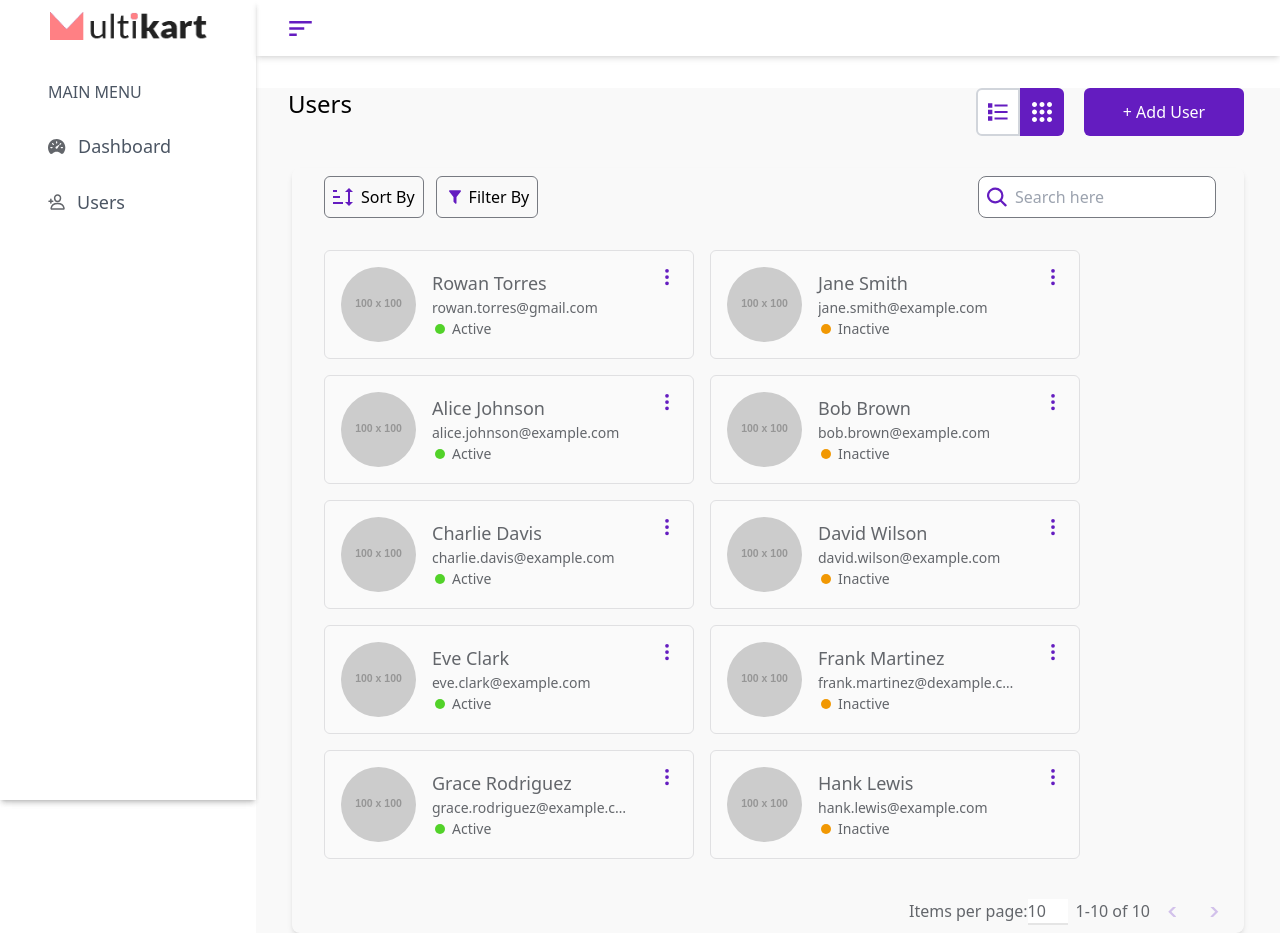
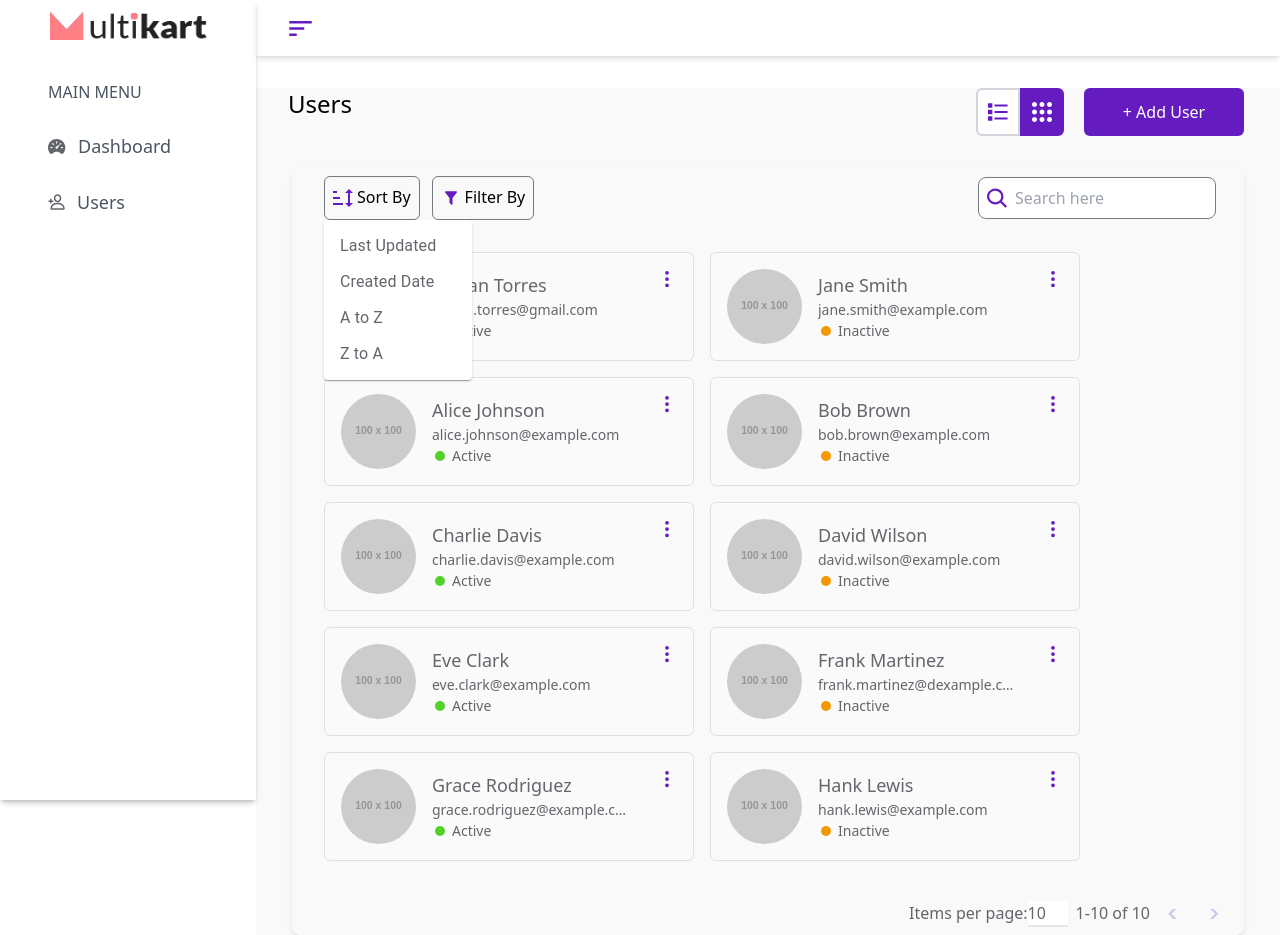
Before and after one commit to HT-shubhams/multikart_revised, a React (Vite) app: page / in a window 1280 px wide. Both pictures are taken after a click on the button "Sort By". Built offline with nearby package versions, Linux system fonts and the light colour scheme.

Commit message:
feat: design for the SortBy menu

```diff
--- a/package.json
+++ b/package.json
@@ -10,6 +10,9 @@
     "preview": "vite preview"
   },
   "dependencies": {
+    "@emotion/react": "^11.11.4",
+    "@emotion/styled": "^11.11.5",
+    "@mui/material": "^5.15.20",
     "classnames": "^2.5.1",
     "date-fns": "^3.6.0",
     "react": "^18.2.0",
--- /dev/null
+++ b/src/assets/icons/RightTickIcon.jsx
@@ -0,0 +1,19 @@
+import React from "react";
+
+export const RightTickIcon = ({ className }) => {
+  return (
+    <svg
+      xmlns="http://www.w3.org/2000/svg"
+      width="15"
+      height="12"
+      viewBox="0 0 15 12"
+      fill="none"
+      className={className}
+    >
+      <path
+        d="M15 1.20857L4.71429 11.4943L0 6.78L1.20857 5.57143L4.71429 9.06857L13.7914 0L15 1.20857Z"
+        fill="#0AD22A"
+      />
+    </svg>
+  );
+};
--- a/src/assets/icons/SortByIcon.jsx
+++ b/src/assets/icons/SortByIcon.jsx
@@ -1,6 +1,6 @@
 import React from "react";
 
-export const SortByIcon = ({ className }) => {
+const SortByIcon = ({ className }) => {
   return (
     <svg
       width="20"
@@ -17,3 +17,5 @@ export const SortByIcon = ({ className }) => {
     </svg>
   );
 };
+
+export default SortByIcon;
--- a/src/assets/icons/index.jsx
+++ b/src/assets/icons/index.jsx
@@ -14,3 +14,4 @@ export * from "./NextIcon";
 export * from "./PreviousIcon";
 export * from "./LeftArrowIcon";
 export * from "./RightArrowIcon";
+export * from "./RightTickIcon";
--- /dev/null
+++ b/src/components/SortByMenu.jsx
@@ -0,0 +1,142 @@
+import React, { useState, useRef, useEffect } from "react";
+import ClickAwayListener from "@mui/material/ClickAwayListener";
+import Grow from "@mui/material/Grow";
+import Paper from "@mui/material/Paper";
+import Popper from "@mui/material/Popper";
+import MenuItem from "@mui/material/MenuItem";
+import MenuList from "@mui/material/MenuList";
+import Stack from "@mui/material/Stack";
+import SortByIcon from "../assets/icons/SortByIcon";
+import { RightTickIcon } from "../assets/icons";
+
+const SortByMenu = ({ sortOption, setSortOption }) => {
+  const [open, setOpen] = useState(false);
+  const anchorRef = useRef(null);
+
+  const handleToggle = () => {
+    setOpen((prevOpen) => !prevOpen);
+  };
+
+  const handleClose = (event) => {
+    if (anchorRef.current && anchorRef.current.contains(event.target)) {
+      return;
+    }
+
+    setOpen(false);
+  };
+
+  const handleListKeyDown = (event) => {
+    if (event.key === "Tab") {
+      event.preventDefault();
+      setOpen(false);
+    } else if (event.key === "Escape") {
+      setOpen(false);
+    }
+  };
+
+  const handleMenuItemClick = (option) => {
+    setSortOption(option);
+    setOpen(false);
+  };
+
+  const isSelected = (option) => option === sortOption;
+
+  const prevOpen = useRef(open);
+  useEffect(() => {
+    if (prevOpen.current === true && open === false) {
+      anchorRef.current.focus();
+    }
+
+    prevOpen.current = open;
+  }, [open]);
+
+  return (
+    <Stack direction="row" spacing={2}>
+      <div>
+        <button
+          ref={anchorRef}
+          id="composition-button"
+          aria-controls={open ? "composition-menu" : undefined}
+          aria-expanded={open ? "true" : undefined}
+          aria-haspopup="true"
+          onClick={handleToggle}
+          className="flex rounded-md border border-[#777a81] p-2"
+        >
+          <SortByIcon className="my-1 md:mr-1" />
+          <span className="hidden md:inline">Sort By</span>
+        </button>
+        <Popper
+          open={open}
+          anchorEl={anchorRef.current}
+          role={undefined}
+          placement="bottom-start"
+          transition
+          disablePortal
+          style={{ zIndex: 1 }}
+        >
+          {({ TransitionProps, placement }) => (
+            <Grow
+              {...TransitionProps}
+              style={{
+                transformOrigin:
+                  placement === "bottom-start" ? "left top" : "left bottom",
+              }}
+            >
+              <Paper>
+                <ClickAwayListener onClickAway={handleClose}>
+                  <MenuList
+                    autoFocusItem={open}
+                    id="composition-menu"
+                    aria-labelledby="composition-button"
+                    onKeyDown={handleListKeyDown}
+                    className="text-xs text-[#63666b] md:text-sm"
+                    style={{ paddingRight: "20px" }} // Adjusted padding for reserved space
+                  >
+                    <MenuItem
+                      onClick={() => handleMenuItemClick("Option 1")}
+                      className="relative" // Reserved space class for alignment
+                    >
+                      Last Updated
+                      {isSelected("Option 1") && (
+                        <RightTickIcon className="absolute -right-4 h-3 w-4 text-[#0AD22A]" />
+                      )}
+                    </MenuItem>
+                    <MenuItem
+                      onClick={() => handleMenuItemClick("Option 2")}
+                      className="relative"
+                    >
+                      Created Date
+                      {isSelected("Option 2") && (
+                        <RightTickIcon className="absolute -right-4 h-3 w-4 text-[#0AD22A]" />
+                      )}
+                    </MenuItem>
+                    <MenuItem
+                      onClick={() => handleMenuItemClick("Option 3")}
+                      className="relative"
+                    >
+                      A to Z
+                      {isSelected("Option 3") && (
+                        <RightTickIcon className="absolute -right-4 h-3 w-4 text-[#0AD22A]" />
+                      )}
+                    </MenuItem>
+                    <MenuItem
+                      onClick={() => handleMenuItemClick("Option 4")}
+                      className="relative"
+                    >
+                      Z to A
+                      {isSelected("Option 4") && (
+                        <RightTickIcon className="absolute -right-4 h-3 w-4 text-[#0AD22A]" />
+                      )}
+                    </MenuItem>
+                  </MenuList>
+                </ClickAwayListener>
+              </Paper>
+            </Grow>
+          )}
+        </Popper>
+      </div>
+    </Stack>
+  );
+};
+
+export default SortByMenu;
--- a/src/components/UserList.jsx
+++ b/src/components/UserList.jsx
@@ -1,4 +1,4 @@
-import React, { useState } from "react";
+import React, { useState, useCallback } from "react";
 import { useNavigate } from "react-router-dom";
 import classNames from "classnames";
 import {
@@ -7,13 +7,14 @@ import {
   LeftArrowIcon,
   ListViewIcon,
   SearchIcon,
-  SortByIcon,
   RightArrowIcon,
 } from "../assets/icons";
 import UserListView from "./UserListView";
 import UserGridView from "./UserGridView";
 import useUserStore from "./useUserStore";
 import Pagination from "./Pagination";
+import SortByMenu from "./SortByMenu"; // Updated component name
+import SortByIcon from "../assets/icons/SortByIcon"; // Ensure this path matches where the SortByIcon component is located
 
 const UserList = () => {
   const [isInputFocused, setIsInputFocused] = useState(false);
@@ -22,6 +23,7 @@ const UserList = () => {
   const [searchQuery, setSearchQuery] = useState("");
   const [currentPage, setCurrentPage] = useState(1);
   const [itemsPerPage, setItemsPerPage] = useState(10);
+  const [sortOption, setSortOption] = useState(""); // New state for sorting option
 
   const users = useUserStore((state) => state.users);
 
@@ -30,6 +32,11 @@ const UserList = () => {
   const navigateAddUser = () => {
     navigate("/add-user");
   };
+
+  // Memoize the sorting function using useCallback
+  const handleSortOptionChange = useCallback((option) => {
+    setSortOption(option);
+  }, []);
 
   // Paginate the initial list of users
   const totalRecords = users.length;
@@ -81,11 +88,11 @@ const UserList = () => {
       </div>
       <div className="mx-2 mt-4 flex flex-col rounded-lg shadow-md md:mx-9 md:mt-8">
         <div className="mt-2 flex w-full justify-between">
-          <div className="flex space-x-3">
-            <button className="ml-5 flex items-center rounded-md border border-[#777a81] p-2 md:ml-8">
-              <SortByIcon className="md:mr-2" />
-              <span className="hidden md:inline">Sort By</span>
-            </button>
+          <div className="flex space-x-3 pl-5 md:pl-8">
+            <SortByMenu
+              sortOption={sortOption}
+              setSortOption={handleSortOptionChange}
+            />
             <button className="flex rounded-md border border-[#777a81] p-2">
               <FilterByIcon className="my-auto md:mr-1" />
               <span className="hidden md:inline">Filter By</span>
```
Also changed, not shown: 1 other file (tests, documents, lock files or other folders).
